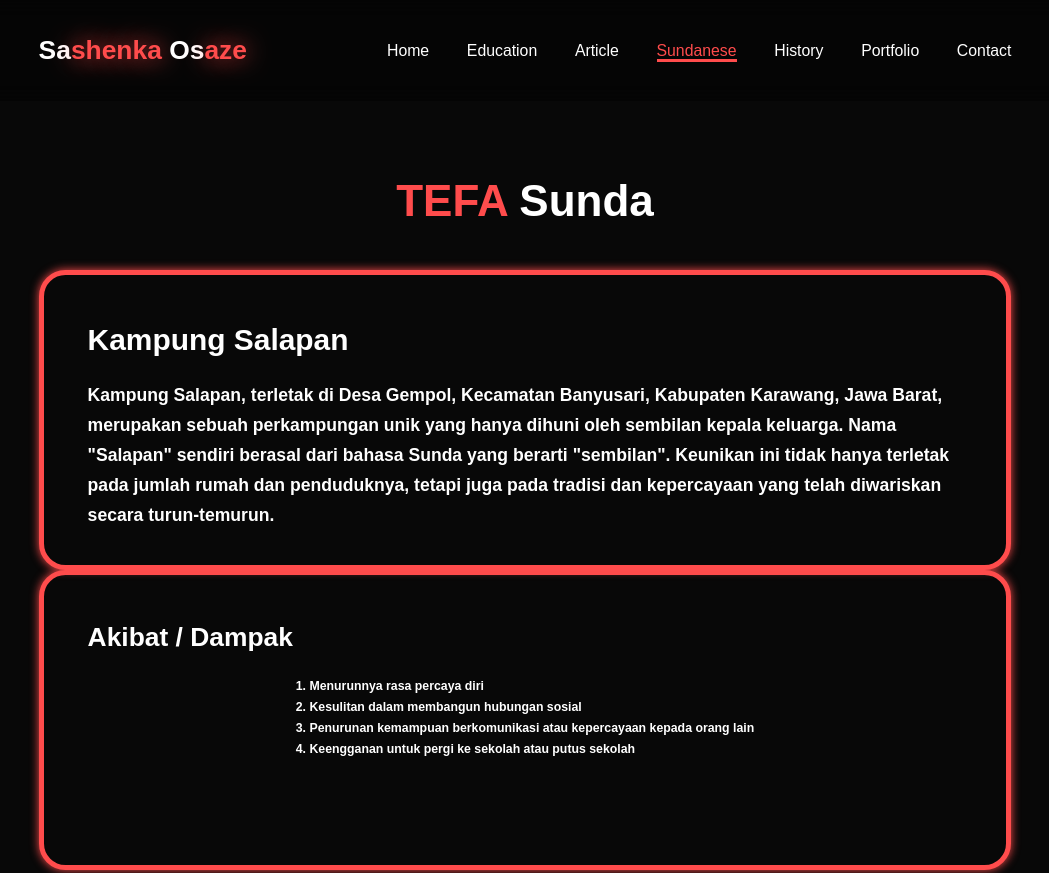
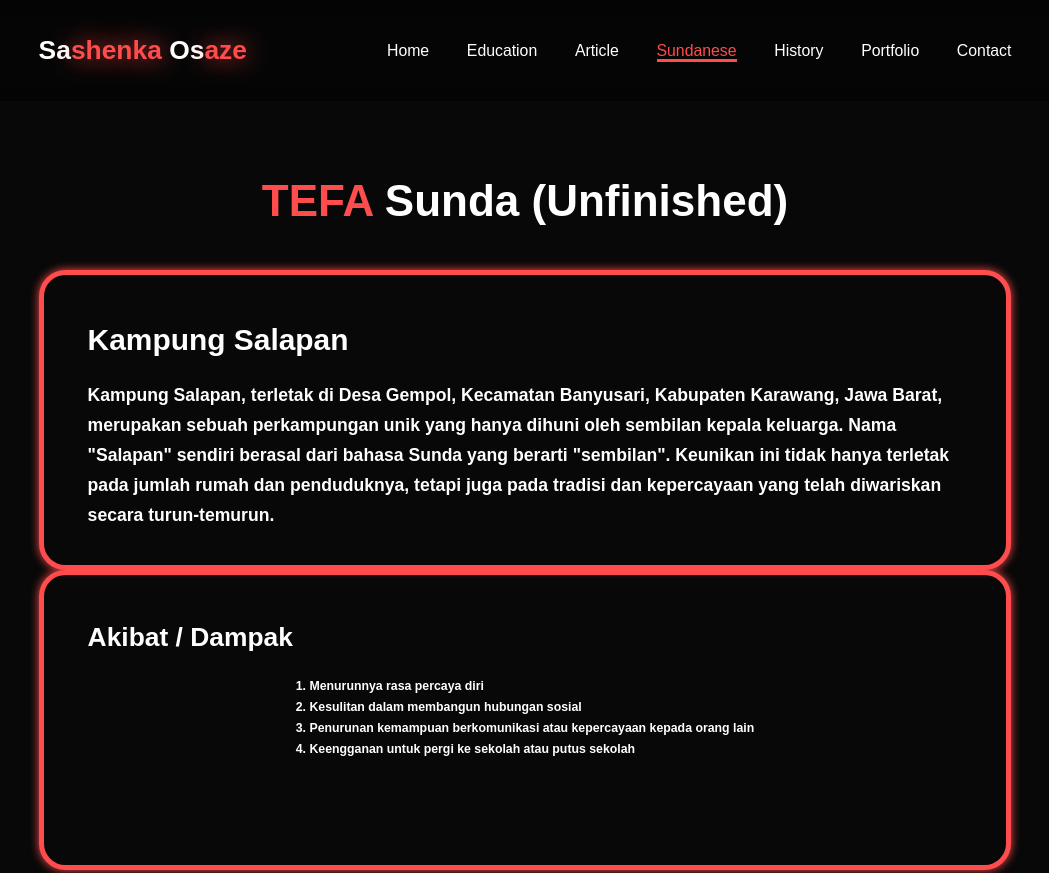
Before and after one commit to sashenkaze/shenka, a plain HTML site: page sunda.html in a window 1280 px wide. Shown: the top 873 px of the page, without its empty margins (115-1164 px from the left). Drawn offline with nearby package versions, Linux system fonts and the light colour scheme.

Commit message:
update-sunda-h1-20-02-2025

```diff
--- a/sunda.html
+++ b/sunda.html
@@ -26,7 +26,7 @@
     </header>
 
     <section class="history" id="history">
-        <h1 class="heading"><span>TEFA</span> Sunda</h1>
+        <h1 class="heading"><span>TEFA</span> Sunda (Unfinished)</h1>
 
         <div class="history-container">
             <div class="history-box">
```
